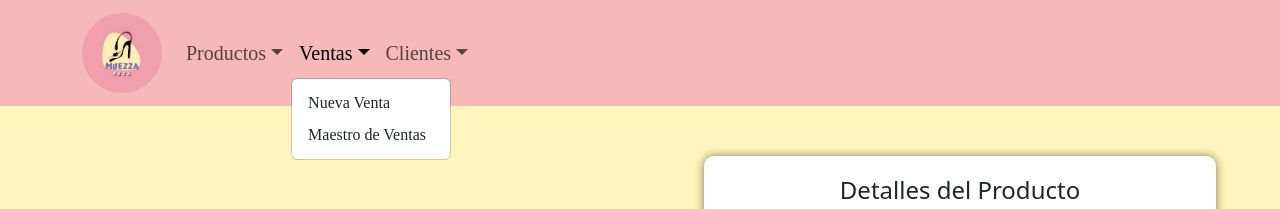
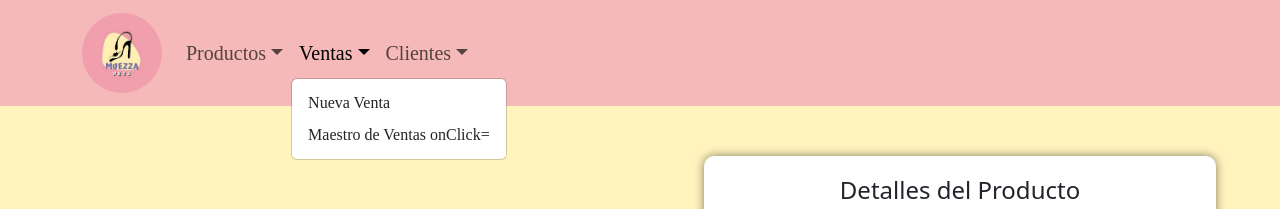
Before and after one commit to pavas0921/petshop-frontend, a React (Vite) app: page /products-add in a window 1280 px wide. Both pictures are taken after a click on the button "Ventas". Shown: the top 209 px of the page. Built offline with nearby package versions, Linux system fonts and the light colour scheme; no server answers; a web font is replaced by a local one.

Commit message:
actualizacion

```diff
--- a/src/components/Sidebar/AdminNavbar.jsx
+++ b/src/components/Sidebar/AdminNavbar.jsx
@@ -35,7 +35,7 @@ const AdminNavbar = () => {
                         </NavDropdown>
                         <NavDropdown title="Ventas" id="ventas">
                             <NavDropdown.Item onClick={() => handleClick("/new-sale")}>Nueva Venta</NavDropdown.Item>
-                            <NavDropdown.Item>Maestro de Ventas</NavDropdown.Item>
+                            <NavDropdown.Item>Maestro de Ventas onClick={() => handleClick("/ventas")}</NavDropdown.Item>
                         </NavDropdown>
                         <NavDropdown title="Clientes" id="perros">
                             <NavDropdown.Item>Agregar Clientes</NavDropdown.Item>
```
